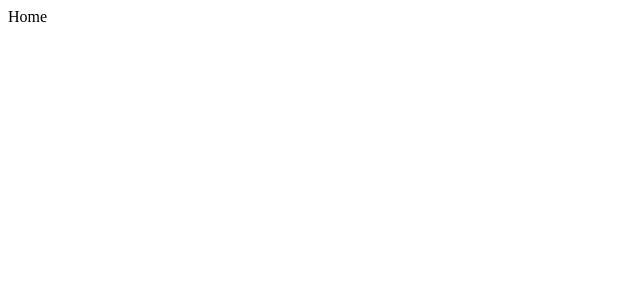
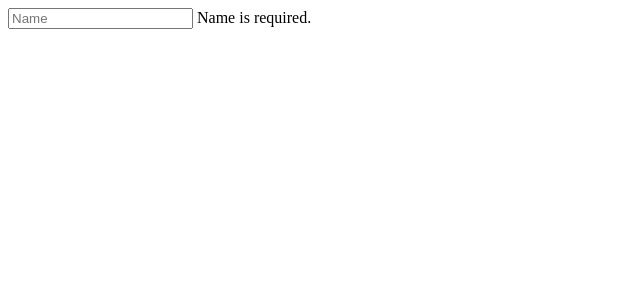
Before and after one commit to Karvel/angular-reactive-form-reusable-controls, an Angular app: page /home in a window 1280 px wide. Shown: the top 300 px of the page, without its empty margins (0-640 px from the left). Built offline with nearby package versions, Linux system fonts and the light colour scheme.

Commit message:
feat(home): bind `app-required-input` to template, pass values

```diff
--- a/src/app/features/home/home.component.html
+++ b/src/app/features/home/home.component.html
@@ -1 +1,7 @@
-Home
+<form [formGroup]="tutorialForm">
+	<app-required-input
+		[form]="tutorialForm"
+		[formControlTitle]="'name'"
+		[placeholder]="'Name'"
+	></app-required-input>
+</form>
```
